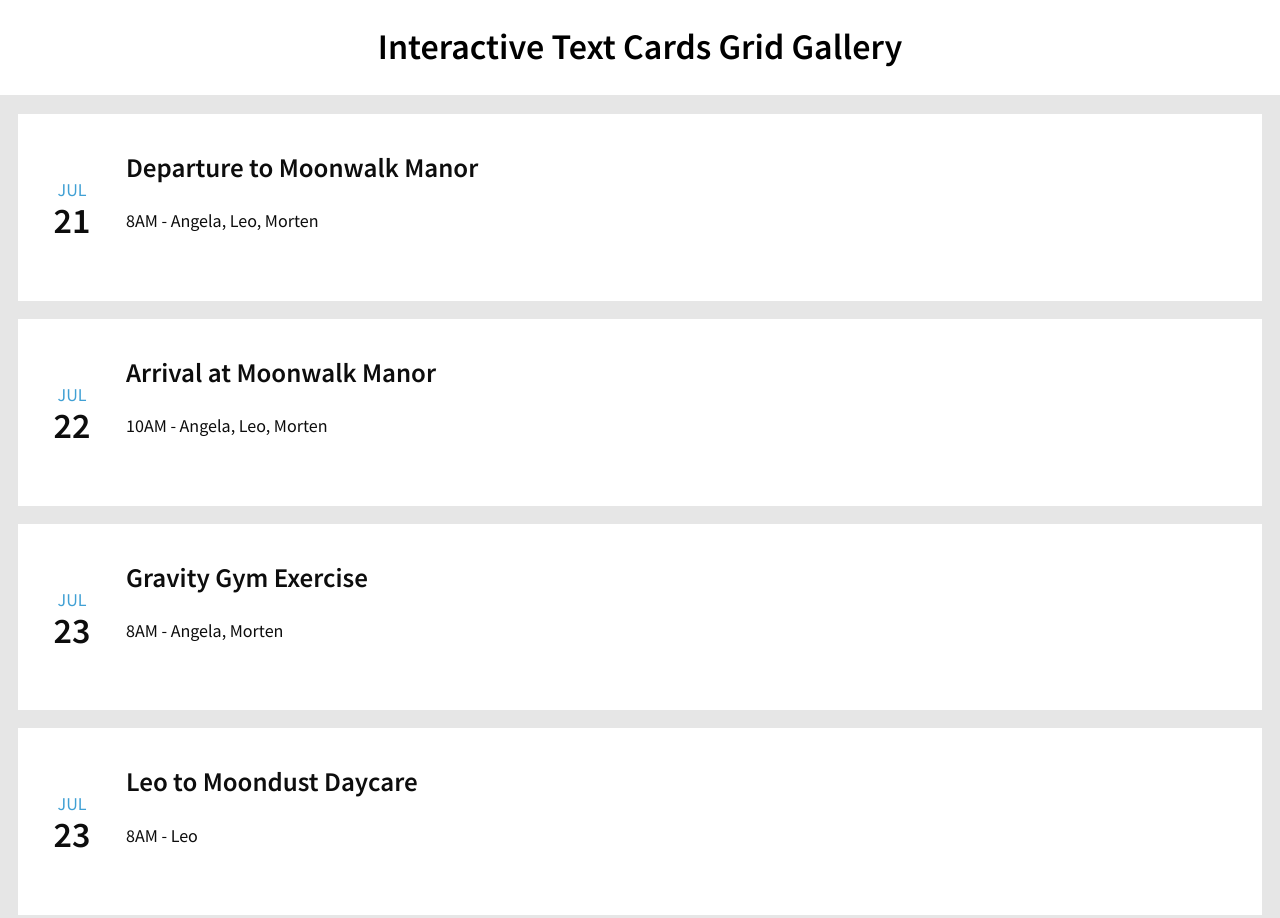
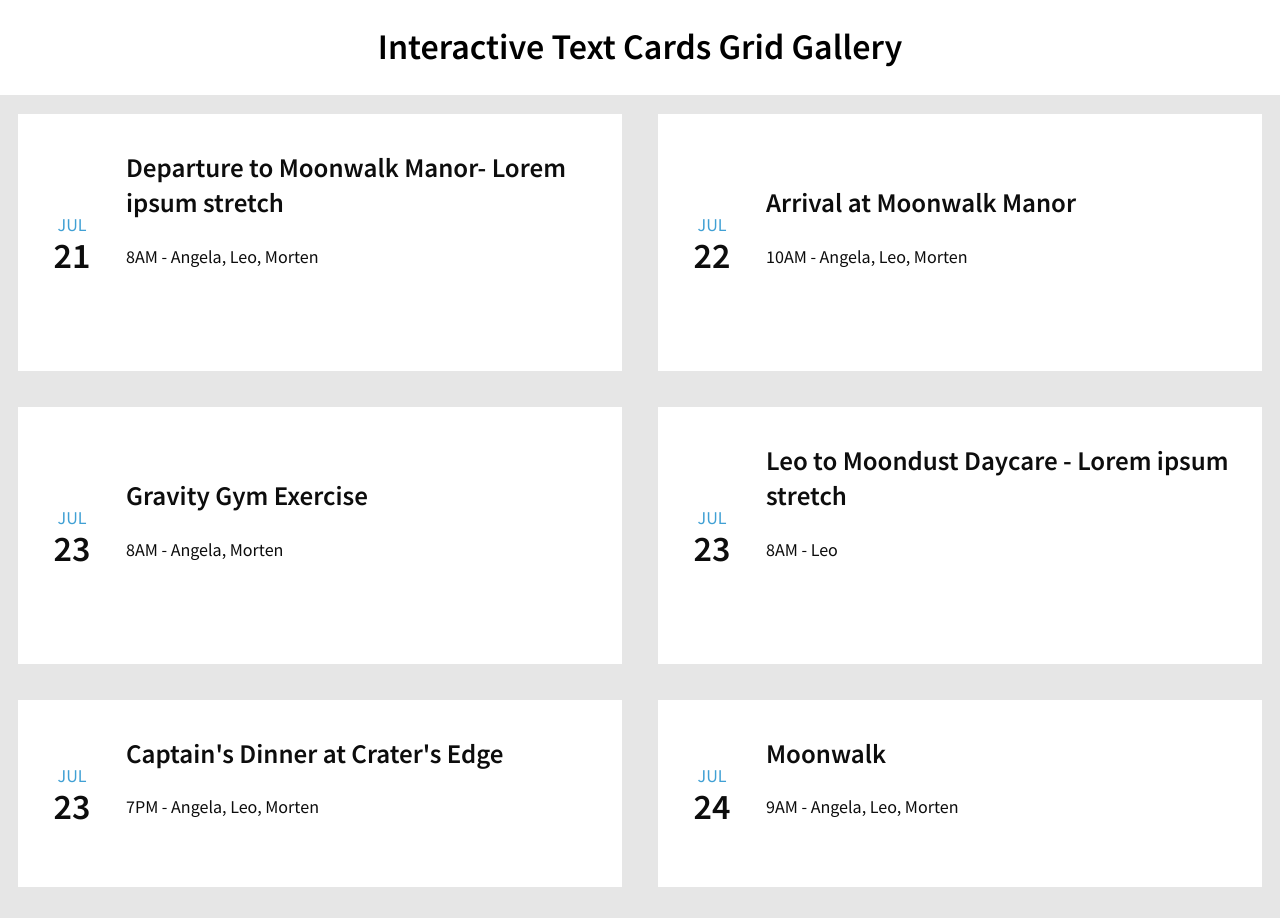
Before and after one commit to nigmasilmi/css-grid-going-further, a plain HTML site: page gridCards/index.html in a window 1280 px wide. Shown: the top 918 px of the page. Drawn offline with Linux system fonts and the light colour scheme.

Commit message:
text-base cards and grid distributed

```diff
--- a/gridCards/index.html
+++ b/gridCards/index.html
@@ -27,7 +27,7 @@
               <div class="month">Jul</div>
               <div class="date">21</div>
             </time>
-            <h2>Departure to Moonwalk Manor</h2>
+            <h2>Departure to Moonwalk Manor- Lorem ipsum stretch</h2>
             <div class="meta"><time>8AM</time> - Angela, Leo, Morten</div>
           </a>
         </li>
@@ -57,7 +57,7 @@
               <div class="month">Jul</div>
               <div class="date">23</div>
             </time>
-            <h2>Leo to Moondust Daycare</h2>
+            <h2>Leo to Moondust Daycare - Lorem ipsum stretch</h2>
             <div class="meta"><time>8AM</time> - Leo</div>
           </a>
         </li>
--- a/gridCards/style-main.css
+++ b/gridCards/style-main.css
@@ -237,11 +237,25 @@ Card grid:
 --------------------------------------------------------------*/
 
 @supports (grid-area: auto) {
+  @media screen and (min-width: 60em) {
+    .cards {
+      display: grid;
+      grid-template-columns: repeat(2, 1fr);
+      grid-gap: 2em;
+    }
+    .card {
+      display: flex;
+      margin-bottom: 0;
+    }
+    .card a {
+      width: 100%;
+    }
+  }
   .card a {
     display: grid;
     grid-template-columns: 6em auto;
     grid-template-rows: 1fr 1fr;
-    padding: 0;
+    padding: 0 1em 0 0;
     text-align: left;
   }
 
```
